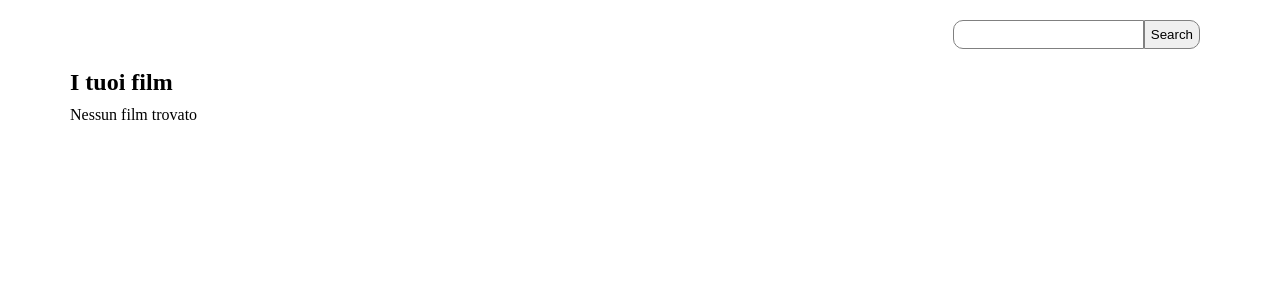
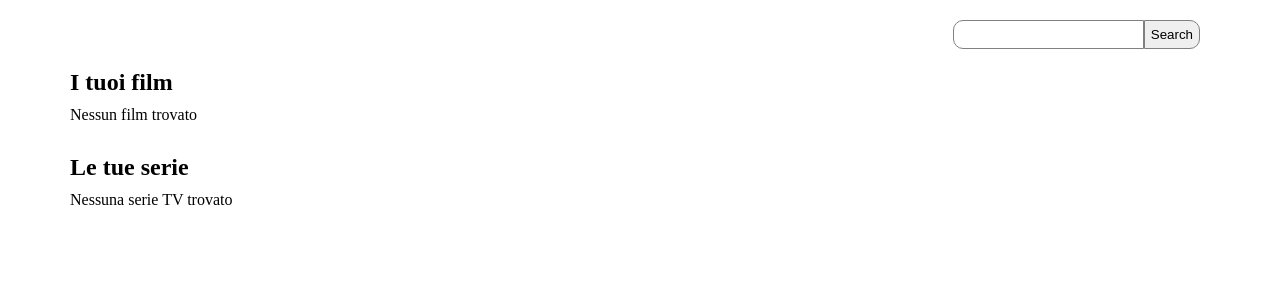
Before and after one commit to MarilisaMoio/vite-boolflix, a Vue app: page / in a window 1280 px wide. Shown: the top 300 px of the page. Built offline with nearby package versions, Linux system fonts and the light colour scheme.

Commit message:
feat: add milestone 2

```diff
--- a/src/App.vue
+++ b/src/App.vue
@@ -15,7 +15,7 @@
             }
         },
         methods: {
-            getMoviesFromApi(){
+            getMediaFromApi(){
                 const queryParams = {
                     api_key: "74a3b47e7ab47502c450cd402aae77fc",
                     query: store.userInput
@@ -25,13 +25,18 @@
                 .then((response) => {
                     store.theseMovies = response.data.results
                 })
+
+                axios.get("https://api.themoviedb.org/3/search/tv", { params: queryParams })
+                .then((response) => {
+                    store.theseSeries = response.data.results
+                })
             }
         }
     }
 </script>
 
 <template>
-    <AppSearch @searchThisInput="getMoviesFromApi"></AppSearch>
+    <AppSearch @searchThisInput="getMediaFromApi"></AppSearch>
     <AppMain></AppMain>
 </template>
 
--- a/src/components/AppMain.vue
+++ b/src/components/AppMain.vue
@@ -24,12 +24,13 @@
                 <div v-if="store.theseMovies.length === 0">Nessun film trovato</div>
             </div>
         </div>
-        <!-- <div class="movie-card" v-for="movie in store.theseMovies">
-            <div class="name">Name: {{ movie.title }}</div>
-            <div class="original-name">Original name: {{ movie.original_title }}</div>
-            <AppLanguage :movieLang="movie.original_language"></AppLanguage>
-            <div class="rating">Rating: {{ movie.vote_average }}</div>
-        </div> -->
+        <div class="series">
+            <h2>Le tue serie</h2>
+            <div class="wrapper">
+                <MediaCard v-for="serie in store.theseSeries" :media="serie"></MediaCard>
+                <div v-if="store.theseSeries.length === 0">Nessuna serie TV trovato</div>
+            </div>
+        </div>
     </div>
 </template>
 
@@ -42,5 +43,8 @@
         flex-wrap: wrap;
         gap: 20px;
     }
+    .container > * + * {
+        margin-top: 30px
+    }
 
 </style>
--- a/src/components/MediaCard.vue
+++ b/src/components/MediaCard.vue
@@ -12,8 +12,8 @@
 
 <template>
     <div class="media-card">
-        <div class="name">Name: {{ media.title }}</div>
-        <div class="original-name">Original name: {{ media.original_title }}</div>
+        <div class="name">Name: {{ media.title || media.name }}</div>
+        <div class="original-name">Original name: {{ media.original_title || media.original_name }}</div>
         <AppLanguage :mediaLang="media.original_language"></AppLanguage>
         <div class="rating">Rating: {{ media.vote_average }}</div>
     </div>
--- a/src/store.js
+++ b/src/store.js
@@ -3,6 +3,7 @@ import { reactive } from "vue";
 export const store = reactive({
     userInput: "",
     theseMovies: [],
+    theseSeries: [],
     flags: [
         {
             lang: "en",
```
